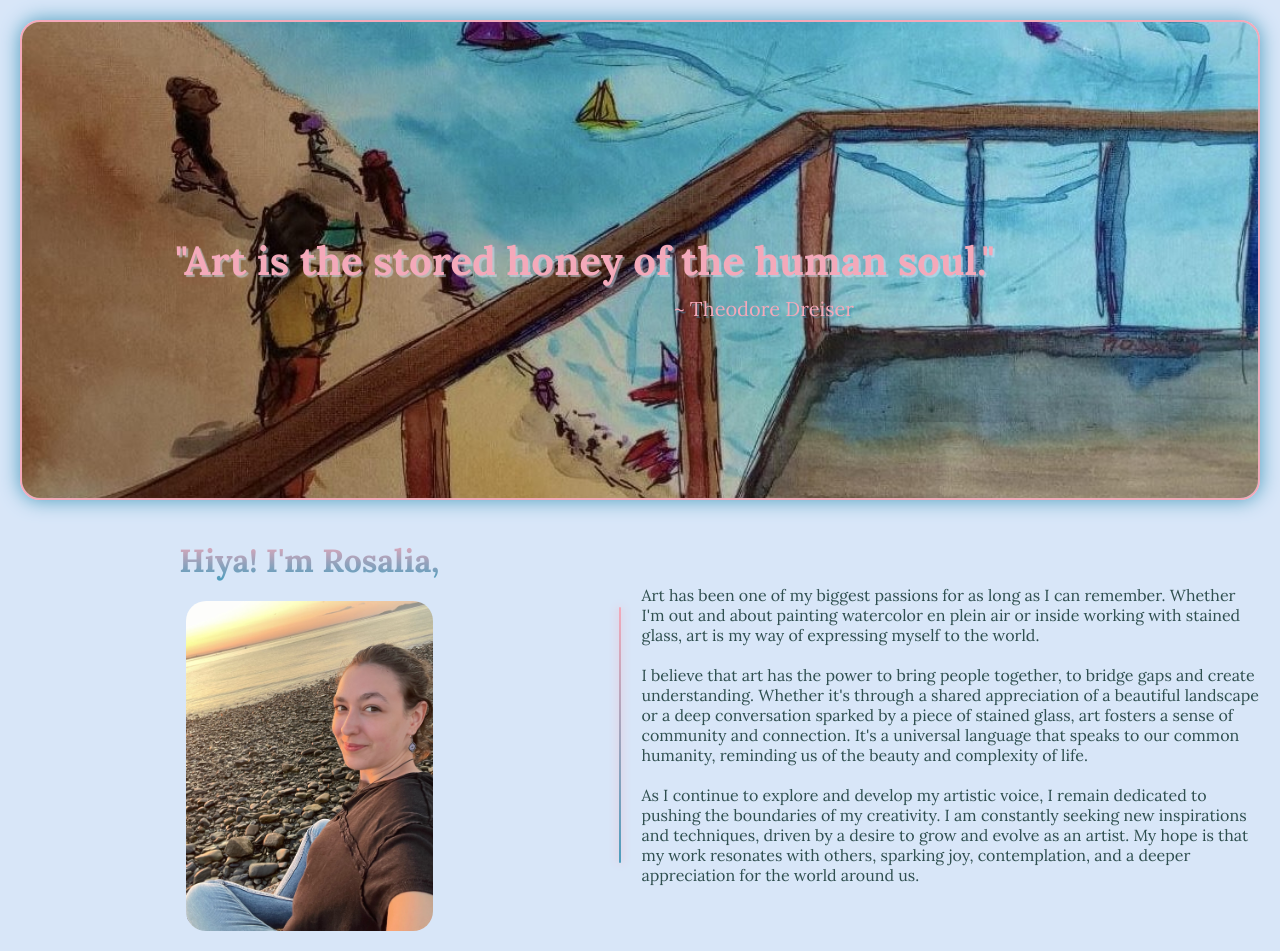
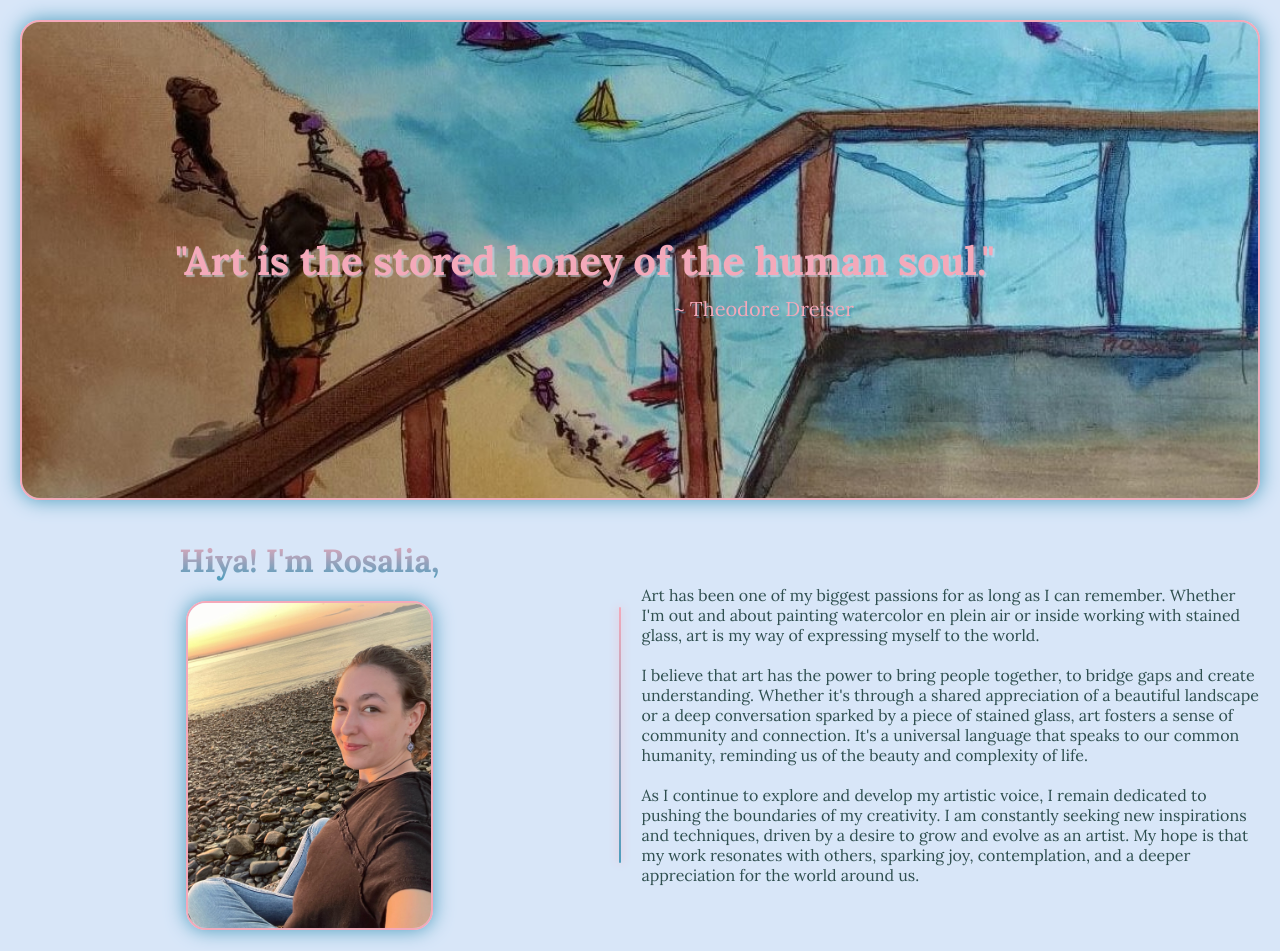
Before and after one commit to Oia20/artPortfolio, an Angular app in the folder client/art-port/: page / in a window 1280 px wide. Built offline with nearby package versions, Linux system fonts and the light colour scheme.

Commit message:
Styling is really coming together. Added border to photo. Added new component for projects section.

```diff
--- a/client/art-port/src/app/app.component.scss
+++ b/client/art-port/src/app/app.component.scss
@@ -9,12 +9,16 @@
     img {
         max-width: 40%;
         margin: 20px;
-        align-items: center;
         margin-left: auto;
         margin-right: auto;
         border-radius: 20px;
+        transition: transform 0.3s ease;
+        border: 2px solid $Wewak;
+    box-shadow: 0 0 20px $Pelorous;
+        &:hover { /* Nesting hover effect within img */
+            transform: scale(1.02);
+        }
     }
-
     h1 {
         margin-top: 20px;
         background-image: linear-gradient(0deg, $Pelorous, $Wewak);
--- a/client/art-port/src/header/header.component.scss
+++ b/client/art-port/src/header/header.component.scss
@@ -8,6 +8,7 @@
     display: flex; /* Use flexbox */
     justify-content: center; /* Center content horizontally */
     align-items: center; /* Center content vertically */
+    transition: transform 0.3s ease;
 }
 
 .header-quote::before {
@@ -75,3 +76,7 @@
         font-size: 30px;
     }
 }
+
+.header-quote:hover {
+    transform: scale(1.01);
+}
--- /dev/null
+++ b/client/art-port/src/projects/projects.component.html
@@ -0,0 +1 @@
+<p>projects works!</p>
```
Also changed, not shown: client/art-port/src/projects/projects.component.ts (added, +12 -0 lines), client/art-port/src/projects/projects.component.scss (added), 1 other file (tests, documents, lock files or other folders).
